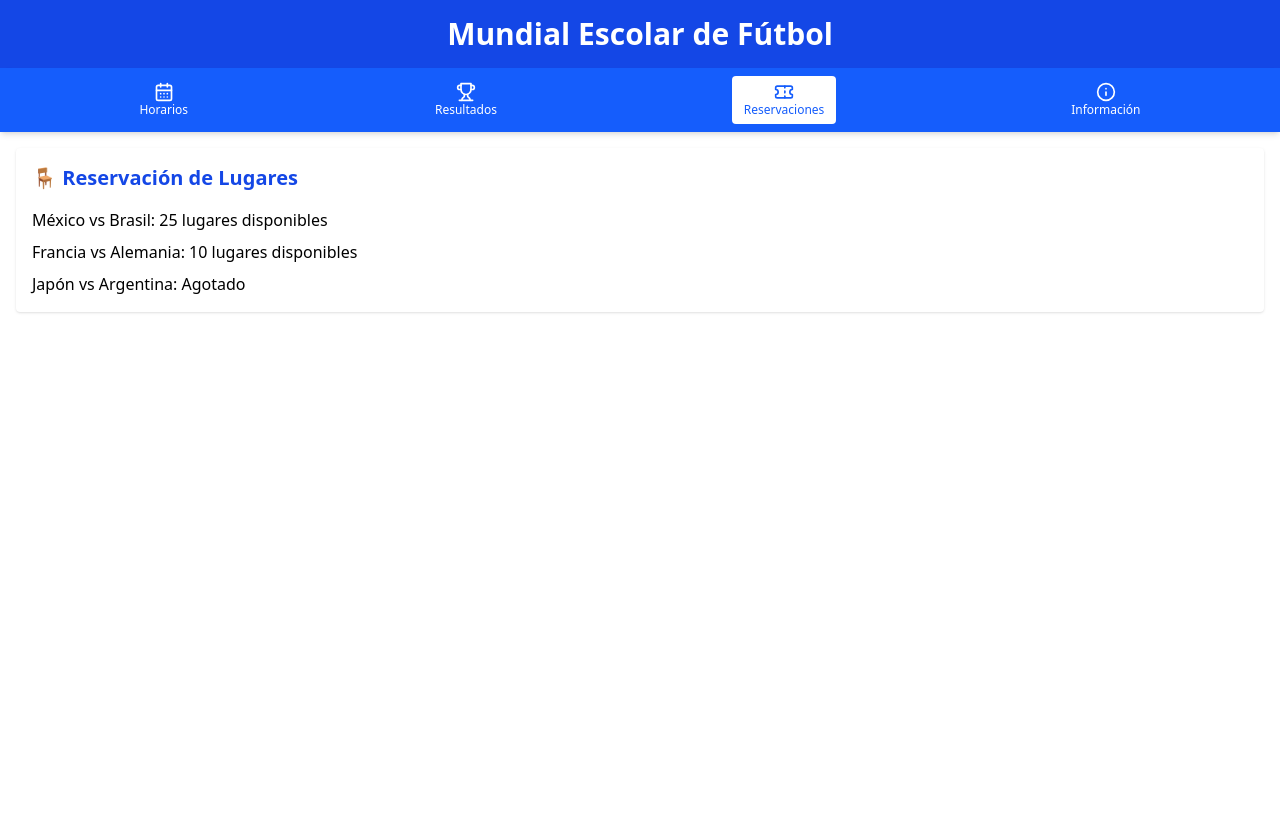
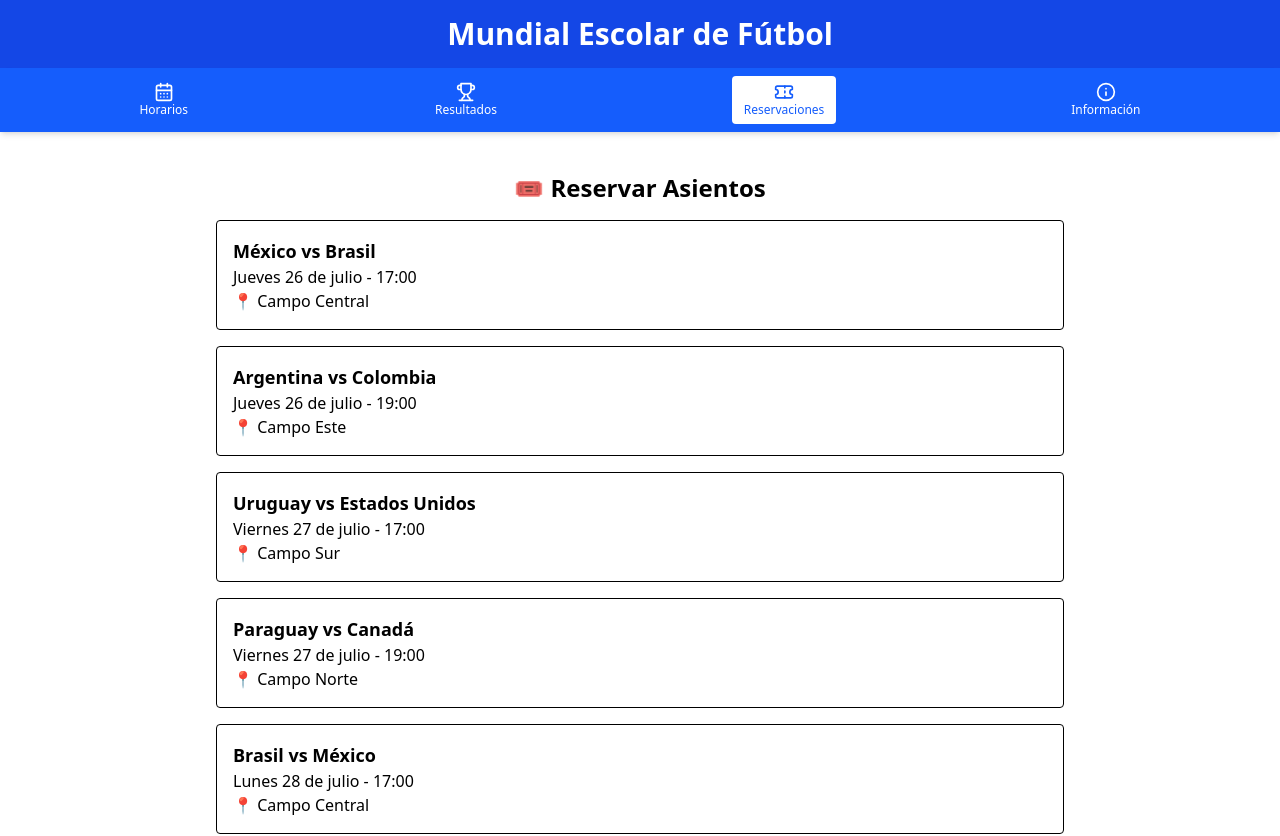
Before and after one commit to GaelGarcia02/app_torneo-futbol, a React (Vite) app: page /reservas in a window 1280 px wide. Shown: the top 836 px of the page. Before the commit the page ends 800 px from the top, so only its background shows below. Built offline with nearby package versions, Linux system fonts and the light colour scheme.

Commit message:
funciona pero se borran :P

```diff
--- a/package.json
+++ b/package.json
@@ -15,6 +15,7 @@
     "react": "^19.1.0",
     "react-dom": "^19.1.0",
     "react-router-dom": "^7.6.0",
+    "sweetalert2": "^11.21.2",
     "tailwindcss": "^4.1.7"
   },
   "devDependencies": {
--- a/src/pages/Reservas.jsx
+++ b/src/pages/Reservas.jsx
@@ -1,14 +1,172 @@
-import React from "react";
+import React, { useState } from "react";
+import partidosProximos from "../utils/partidos";
+import Swal from "sweetalert2";
 
-const Reservas = () => (
-  <main className="bg-white p-4 rounded shadow">
-    <h2 className="text-blue-700 text-xl font-semibold mb-4">
-      🪑 Reservación de Lugares
-    </h2>
-    <p className="mb-2">México vs Brasil: 25 lugares disponibles</p>
-    <p className="mb-2">Francia vs Alemania: 10 lugares disponibles</p>
-    <p>Japón vs Argentina: Agotado</p>
-  </main>
-);
+const generarMapaAsientos = (filas = 5, columnas = 10) => {
+  const mapa = [];
+  for (let i = 0; i < filas; i++) {
+    const fila = [];
+    for (let j = 0; j < columnas; j++) {
+      fila.push({ fila: i, asiento: j, reservado: false });
+    }
+    mapa.push(fila);
+  }
+  return mapa;
+};
+
+const Reservas = () => {
+  const [partidoSeleccionado, setPartidoSeleccionado] = useState(null);
+  const [mapasPorPartido, setMapasPorPartido] = useState(() => {
+    const inicial = {};
+    partidosProximos.forEach((p) => {
+      inicial[p.id] = generarMapaAsientos();
+    });
+    return inicial;
+  });
+  const [seleccionados, setSeleccionados] = useState([]);
+
+  const seleccionarAsiento = (filaIdx, asientoIdx) => {
+    const mapaActual = mapasPorPartido[partidoSeleccionado.id];
+    const asiento = mapaActual[filaIdx][asientoIdx];
+    if (asiento.reservado) return;
+
+    const yaSeleccionado = seleccionados.find(
+      (s) => s.fila === filaIdx && s.asiento === asientoIdx
+    );
+
+    let nuevosSeleccionados = [...seleccionados];
+    if (yaSeleccionado) {
+      nuevosSeleccionados = nuevosSeleccionados.filter(
+        (s) => !(s.fila === filaIdx && s.asiento === asientoIdx)
+      );
+    } else {
+      nuevosSeleccionados.push(asiento);
+    }
+
+    setSeleccionados(nuevosSeleccionados);
+  };
+
+  const confirmarReserva = async () => {
+    const asientosTexto = seleccionados
+      .map((s) => `Fila ${s.fila + 1} - Asiento ${s.asiento + 1}`)
+      .join(", ");
+
+    const resultado = await Swal.fire({
+      title: "¿Confirmar reserva?",
+      html: `
+      <p>Estás por reservar <strong>${seleccionados.length}</strong> asiento(s):</p>
+      <p>${asientosTexto}</p>
+    `,
+      icon: "question",
+      showCancelButton: true,
+      confirmButtonText: "Sí, reservar",
+      cancelButtonText: "Cancelar",
+    });
+
+    if (resultado.isConfirmed) {
+      const mapaActual = mapasPorPartido[partidoSeleccionado.id];
+      const nuevoMapa = mapaActual.map((fila) =>
+        fila.map((asiento) => {
+          const reservado = seleccionados.some(
+            (s) => s.fila === asiento.fila && s.asiento === asiento.asiento
+          );
+          return reservado ? { ...asiento, reservado: true } : asiento;
+        })
+      );
+
+      setMapasPorPartido({
+        ...mapasPorPartido,
+        [partidoSeleccionado.id]: nuevoMapa,
+      });
+      setSeleccionados([]);
+
+      await Swal.fire({
+        title: "¡Reserva confirmada!",
+        html: `<p>Has reservado los siguientes asientos:</p><p>${asientosTexto}</p>`,
+        icon: "success",
+        confirmButtonText: "Aceptar",
+      });
+    }
+  };
+
+  return (
+    <main className="p-6 max-w-4xl mx-auto">
+      <h2 className="text-2xl font-bold mb-4 text-center">
+        🎟️ Reservar Asientos
+      </h2>
+
+      {!partidoSeleccionado ? (
+        <div className="space-y-4">
+          {partidosProximos.map((partido) => (
+            <button
+              key={partido.id}
+              onClick={() => {
+                setPartidoSeleccionado(partido);
+                setSeleccionados([]);
+              }}
+              className="block w-full border p-4 rounded bg-white hover:bg-gray-100 text-left"
+            >
+              <h3 className="text-lg font-semibold">{partido.equipos}</h3>
+              <p>
+                {partido.dia} - {partido.hora}
+              </p>
+              <p>📍 {partido.estadio}</p>
+            </button>
+          ))}
+        </div>
+      ) : (
+        <div>
+          <button
+            onClick={() => setPartidoSeleccionado(null)}
+            className="mb-4 text-blue-600 underline"
+          >
+            ← Volver a partidos
+          </button>
+
+          <h3 className="text-lg font-bold mb-2">
+            {partidoSeleccionado.equipos} - {partidoSeleccionado.dia}
+          </h3>
+
+          <div className="grid gap-2 my-4">
+            {mapasPorPartido[partidoSeleccionado.id].map((fila, filaIdx) => (
+              <div key={filaIdx} className="flex justify-center gap-1">
+                {fila.map((asiento, asientoIdx) => {
+                  const esSeleccionado = seleccionados.some(
+                    (s) =>
+                      s.fila === asiento.fila && s.asiento === asiento.asiento
+                  );
+                  return (
+                    <button
+                      key={asientoIdx}
+                      onClick={() => seleccionarAsiento(filaIdx, asientoIdx)}
+                      className={`w-8 h-8 rounded text-xs font-bold ${
+                        asiento.reservado
+                          ? "bg-gray-400 cursor-not-allowed"
+                          : esSeleccionado
+                          ? "bg-green-500 text-white"
+                          : "bg-white border"
+                      }`}
+                      disabled={asiento.reservado}
+                    >
+                      {filaIdx + 1}-{asientoIdx + 1}
+                    </button>
+                  );
+                })}
+              </div>
+            ))}
+          </div>
+
+          <button
+            onClick={confirmarReserva}
+            disabled={seleccionados.length === 0}
+            className="bg-green-600 text-white px-4 py-2 rounded mt-4"
+          >
+            Confirmar Reserva
+          </button>
+        </div>
+      )}
+    </main>
+  );
+};
 
 export default Reservas;
--- a/src/utils/partidos.js
+++ b/src/utils/partidos.js
@@ -1,55 +1,63 @@
-// utils/partidos.js
 const partidos = [
   // Ida
   {
+    id: "mexico-vs-brasil-ida",
     dia: "Jueves 26 de julio",
     hora: "17:00",
     equipos: "México vs Brasil",
-    estadio: "Estadio Central",
+    estadio: "Campo Central",
   },
   {
+    id: "argentina-vs-colombia-ida",
     dia: "Jueves 26 de julio",
     hora: "19:00",
     equipos: "Argentina vs Colombia",
-    estadio: "Estadio Este",
+    estadio: "Campo Este",
   },
   {
+    id: "uruguay-vs-estados-unidos-ida",
     dia: "Viernes 27 de julio",
     hora: "17:00",
     equipos: "Uruguay vs Estados Unidos",
-    estadio: "Estadio Sur",
+    estadio: "Campo Sur",
   },
   {
+    id: "paraguay-vs-canada-ida",
     dia: "Viernes 27 de julio",
     hora: "19:00",
     equipos: "Paraguay vs Canadá",
-    estadio: "Estadio Norte",
+    estadio: "Campo Norte",
   },
 
   // Vuelta
   {
+    id: "brasil-vs-mexico-vuelta",
     dia: "Lunes 28 de julio",
     hora: "17:00",
     equipos: "Brasil vs México",
-    estadio: "Estadio Central",
+    estadio: "Campo Central",
   },
   {
+    id: "colombia-vs-argentina-vuelta",
     dia: "Lunes 28 de julio",
     hora: "19:00",
     equipos: "Colombia vs Argentina",
-    estadio: "Estadio Este",
+    estadio: "Campo Este",
   },
   {
+    id: "estados-unidos-vs-uruguay-vuelta",
     dia: "Martes 29 de julio",
     hora: "17:00",
     equipos: "Estados Unidos vs Uruguay",
-    estadio: "Estadio Sur",
+    estadio: "Campo Sur",
   },
   {
+    id: "canada-vs-paraguay-vuelta",
     dia: "Martes 29 de julio",
     hora: "19:00",
     equipos: "Canadá vs Paraguay",
-    estadio: "Estadio Norte",
+    estadio: "Campo Norte",
   },
 ];
+
 export default partidos;
--- a/src/utils/resultados.js
+++ b/src/utils/resultados.js
@@ -5,28 +5,28 @@ const resultados = [
     dia: "Lunes 15 de julio",
     hora: "16:00",
     equipos: "México vs Bolivia",
-    estadio: "Estadio Central",
+    estadio: "Campo Central",
     resultado: "3 - 1",
   },
   {
     dia: "Lunes 15 de julio",
     hora: "18:00",
     equipos: "Argentina vs Perú",
-    estadio: "Estadio Este",
+    estadio: "Campo Este",
     resultado: "2 - 0",
   },
   {
     dia: "Martes 16 de julio",
     hora: "16:00",
     equipos: "Uruguay vs Chile",
-    estadio: "Estadio Sur",
+    estadio: "Campo Sur",
     resultado: "1 - 1",
   },
   {
     dia: "Martes 16 de julio",
     hora: "18:00",
     equipos: "Costa Rica vs Paraguay",
-    estadio: "Estadio Norte",
+    estadio: "Campo Norte",
     resultado: "0 - 2",
   },
 
@@ -35,28 +35,28 @@ const resultados = [
     dia: "Jueves 18 de julio",
     hora: "16:00",
     equipos: "Bolivia vs México",
-    estadio: "Estadio Central",
+    estadio: "Campo Central",
     resultado: "0 - 2",
   },
   {
     dia: "Jueves 18 de julio",
     hora: "18:00",
     equipos: "Perú vs Argentina",
-    estadio: "Estadio Este",
+    estadio: "Campo Este",
     resultado: "2 - 1",
   },
   {
     dia: "Viernes 19 de julio",
     hora: "16:00",
     equipos: "Chile vs Uruguay",
-    estadio: "Estadio Sur",
+    estadio: "Campo Sur",
     resultado: "0 - 1",
   },
   {
     dia: "Viernes 19 de julio",
     hora: "18:00",
     equipos: "Paraguay vs Costa Rica",
-    estadio: "Estadio Norte",
+    estadio: "Campo Norte",
     resultado: "1 - 0",
   },
 ];
```
Also changed, not shown: 1 other file (tests, documents, lock files or other folders).
